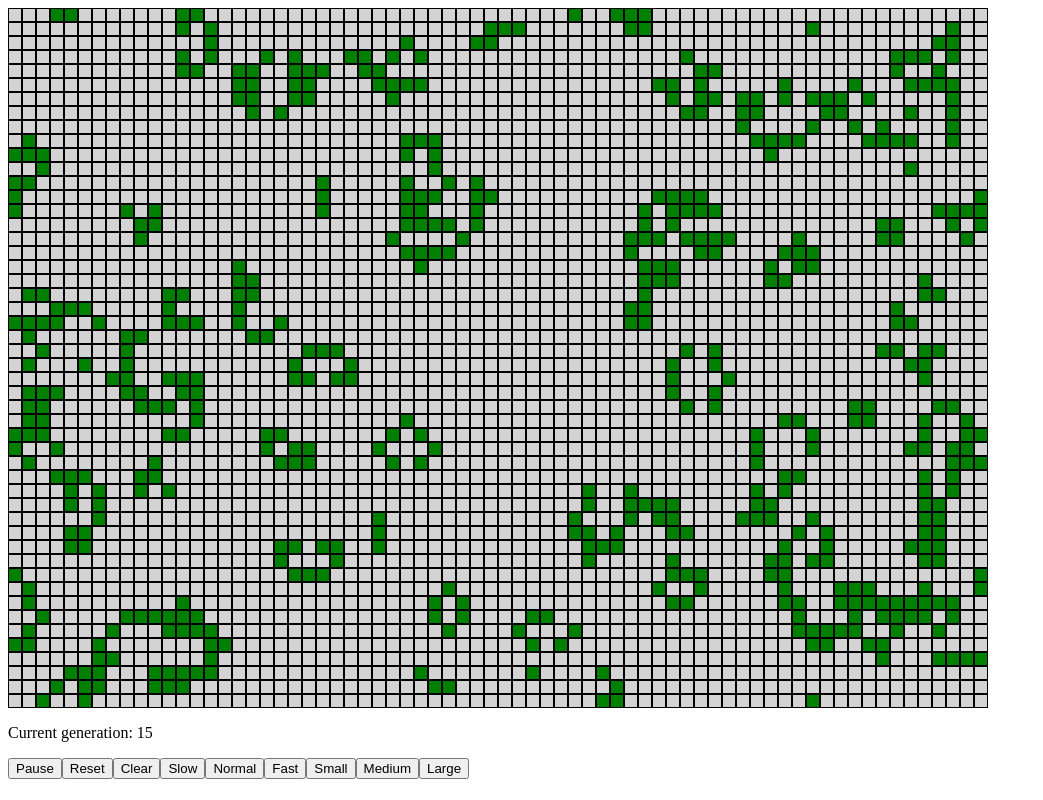
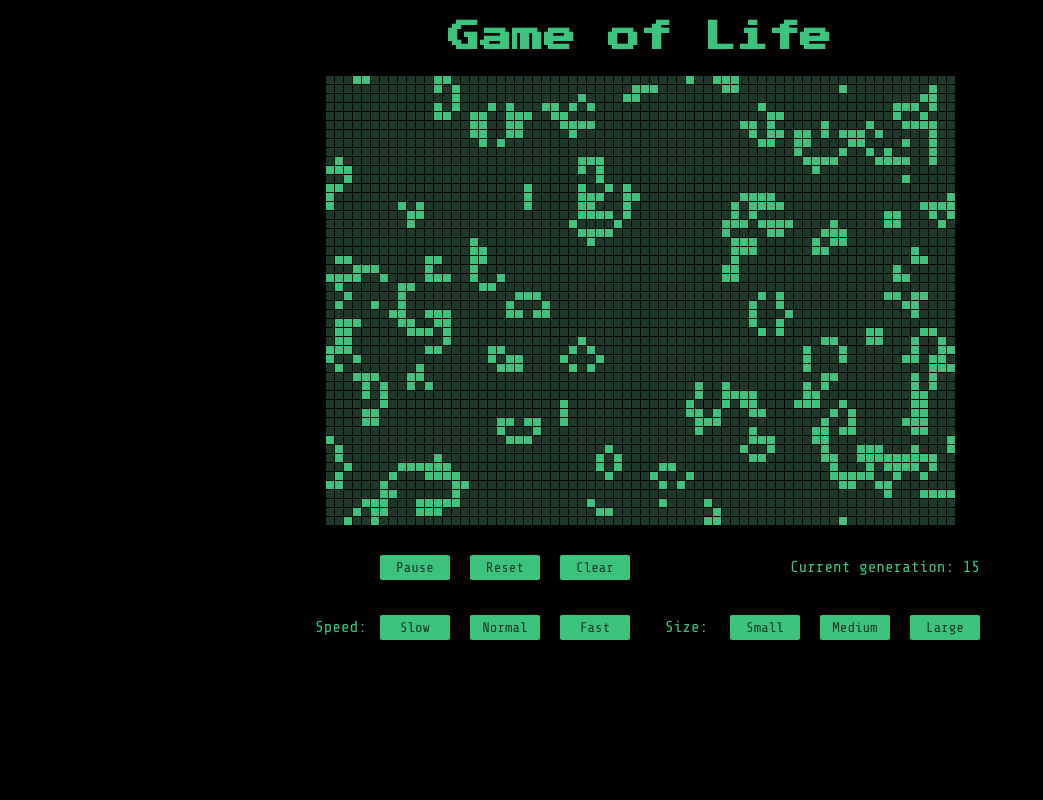
Before and after one commit to ananasij/Game-of-Life, a React app: page / in a window 1280 px wide. Shown: the whole page, without its empty margins (0-1043 px from the left). Built offline with nearby package versions, Linux system fonts and the light colour scheme.

Commit message:
Applying styles

```diff
--- a/app/src/components/App.jsx
+++ b/app/src/components/App.jsx
@@ -152,27 +152,91 @@ class App extends React.Component {
     render() {
         const { width, height } = this.state;
         return (
-            <div>
+            <div className="page-container">
+                <div className="row">
+                    <h1>Game of Life</h1>
+                </div>
+                <div className="row">
                     <Grid
                         currentGrid={this.state.currentGrid}
                         width={width}
                         height={height}
                         handleCellClick={this.setCellAlive.bind(this)}
                     />
-                <p>Current generation: {this.state.currentGeneration}</p>
+                </div>
+                <div className="row">
+                    <div className="control-group">
                         <button
-                    onClick={() => this.state.runningID ? this.pauseGame() : this.startGame()}
+                            className="button"
+                            onClick={
+                                () => this.state.runningID ? this.pauseGame() : this.startGame()
+                            }
                         >
                             { this.state.runningID ? 'Pause' : 'Run' }
                         </button>
-                <button onClick={() => this.initGrid(width, height)}>Reset</button>
-                <button onClick={() => this.clearGrid()}>Clear</button>
-                <button onClick={() => this.changeSpeed(Constants.speed.slow)}>Slow</button>
-                <button onClick={() => this.changeSpeed(Constants.speed.normal)}>Normal</button>
-                <button onClick={() => this.changeSpeed(Constants.speed.fast)}>Fast</button>
-                <button onClick={() => this.resizeGrid(Constants.gridSize.small)}>Small</button>
-                <button onClick={() => this.resizeGrid(Constants.gridSize.medium)}>Medium</button>
-                <button onClick={() => this.resizeGrid(Constants.gridSize.large)}>Large</button>
+                        <button
+                            className="button"
+                            onClick={() => this.initGrid(width, height)}
+                        >
+                            Reset
+                        </button>
+                        <button
+                            className="button"
+                            onClick={() => this.clearGrid()}
+                        >
+                            Clear
+                        </button>
+                    </div>
+                    <div className="control-group">
+                        <p className="generation-counter">
+                            Current generation: {this.state.currentGeneration}
+                        </p>
+                    </div>
+                </div>
+                <div className="row">
+                    <div className="control-group">
+                        <span className="control-group-label">Speed:</span>
+                        <button
+                            className="button"
+                            onClick={() => this.changeSpeed(Constants.speed.slow)}
+                        >
+                            Slow
+                        </button>
+                        <button
+                            className="button"
+                            onClick={() => this.changeSpeed(Constants.speed.normal)}
+                        >
+                            Normal
+                        </button>
+                        <button
+                            className="button"
+                            onClick={() => this.changeSpeed(Constants.speed.fast)}
+                        >
+                            Fast
+                        </button>
+                    </div>
+                    <div className="control-group">
+                        <span className="control-group-label">Size:</span>
+                        <button
+                            className="button"
+                            onClick={() => this.resizeGrid(Constants.gridSize.small)}
+                        >
+                            Small
+                        </button>
+                        <button
+                            className="button"
+                            onClick={() => this.resizeGrid(Constants.gridSize.medium)}
+                        >
+                            Medium
+                        </button>
+                        <button
+                            className="button"
+                            onClick={() => this.resizeGrid(Constants.gridSize.large)}
+                        >
+                            Large
+                        </button>
+                    </div>
+                </div>
             </div>
         );
     }
--- a/app/src/components/Grid.jsx
+++ b/app/src/components/Grid.jsx
@@ -21,7 +21,7 @@ function Grid(props) {
     }
 
     return (
-        <div>
+        <div className="grid">
             {renderedGrid}
         </div>
     );
--- a/app/styles/main.scss
+++ b/app/styles/main.scss
@@ -1,35 +1,113 @@
-$cell-size: 12px;
+@import url('https://fonts.googleapis.com/css?family=Share+Tech+Mono');
+@import url('https://fonts.googleapis.com/css?family=Press+Start+2P');
+
+$cell-size: 8px;
+$cell-border: 1px;
+$color-cell-alive: rgb(60,196,124);
+$color-cell-dead: rgb(30,57,42);
+$color-cell-border: rgb(0,0,0);
+$color-elements: rgb(60,196,124);
+$color-text-dark: rgb(30,57,42);
+$color-text-light: rgb(60,196,124);
+$color-body: rgb(0,0,0);
+$font-text: 'Share Tech Mono', monospace;
+$font-title: 'Press Start 2P', cursive;
+
+body {
+  background-color: $color-body;
+}
+
+h1 {
+  font-family: $font-title;
+  text-align: center;
+}
+
+.page-container {
+  max-width: 768px;
+  margin: auto;
+  text-align: center;
+  font-family: $font-text;
+  color: $color-text-light;
+
+}
+
+.row {
+  display: block;
+  margin: auto auto 15px auto;
+}
+
+.grid {
+  display: inline-block;
+}
 
 .grid-row {
-  @extend .clearfix;
+  display: table;
   margin: 0;
   padding: 0;
+  border-top: $cell-border solid $color-cell-border;
+  &:last-of-type {
+    border-bottom: $cell-border solid $color-cell-border;
+  }
 }
 
 .grid-cell {
-  width: $cell-size;
+  display: table-cell;
+  min-width: $cell-size;
+  max-width: $cell-size;
   height: $cell-size;
-  border: {
-    width: 1px;
-    style: solid;
-    color: rgb(0,0,0);
+  border-left: $cell-border solid $color-cell-border;
+  &:last-of-type {
+    border-right: $cell-border solid $color-cell-border;
   }
-  margin: 0;
-  display: block;
-  float: left;
 }
 
 .grid-cell-alive {
-  background-color: green;
+  background-color: $color-cell-alive;
 }
 .grid-cell-dead {
-  background-color: lightgrey;
+  background-color: $color-cell-dead;
 }
 
-.clearfix:after {
-  content: ".";
-  visibility: hidden;
-  display: block;
-  height: 0;
-  clear: both;
+.control-group {
+  display: inline-block;
+  text-align: right;
 }
+@media (min-width: 768px) {
+  .control-group {
+    width: 50%;
+    max-width: 350px;
+  }
+}
+@media (max-width: 768px) {
+  .control-group {
+    width: 100%;
+    text-align: center;
+  }
+}
+
+.control-group-label {
+  display: inline-block;
+  width: 55px;
+  text-align: left;
+}
+
+.button {
+  width: 70px;
+  height: 25px;
+  margin: 10px;
+  border: 0;
+  border-radius: 2px;
+  background-color: $color-elements;
+  color: $color-text-dark;
+  font: 14px $font-text;
+  &:focus {
+    outline: none;
+  }
+  &.active {
+    outline-color: $color-elements;
+  }
+}
+
+.generation-counter {
+  margin: 10px;
+}
```
Lines whose indentation alone changed are shown as unchanged.
